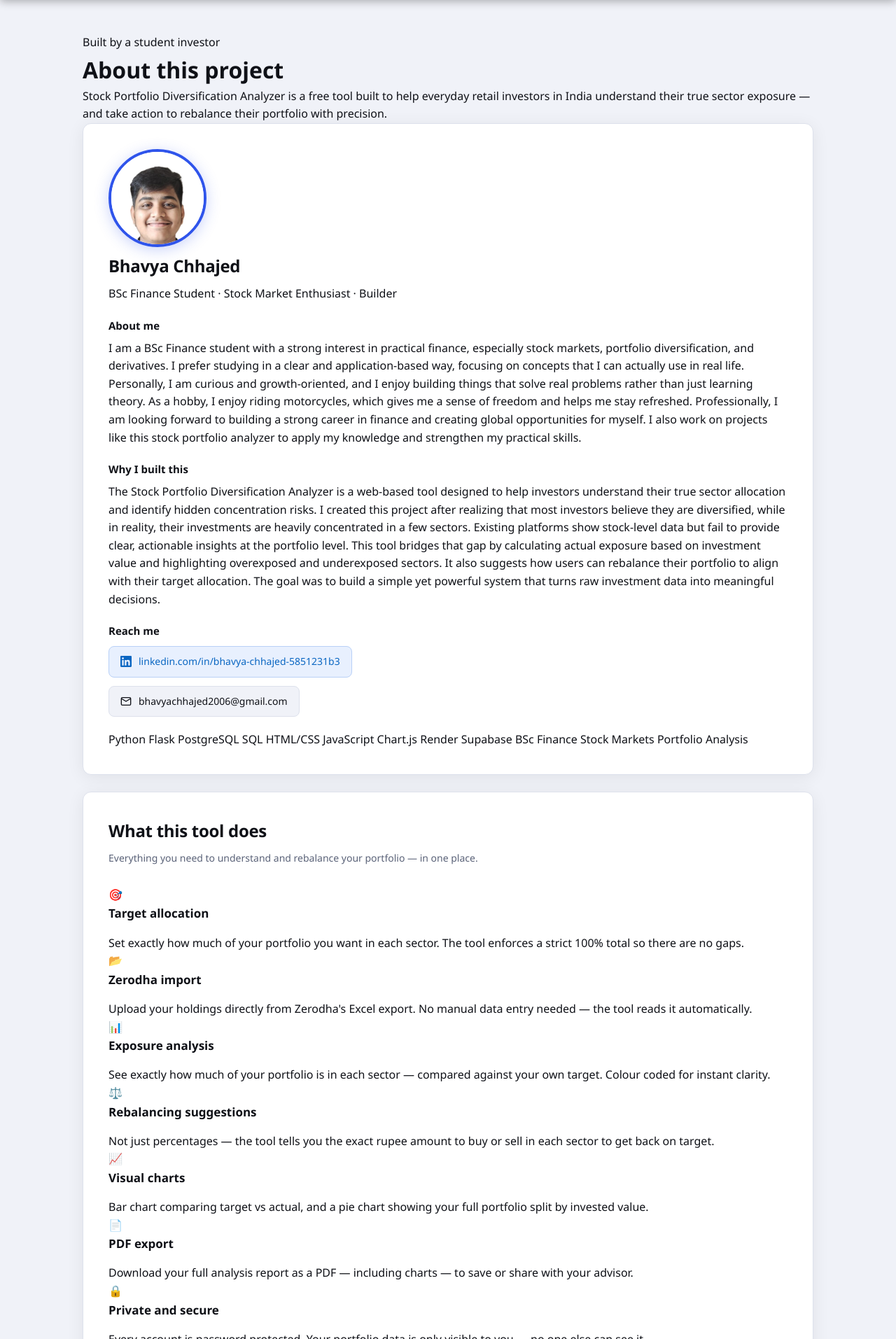
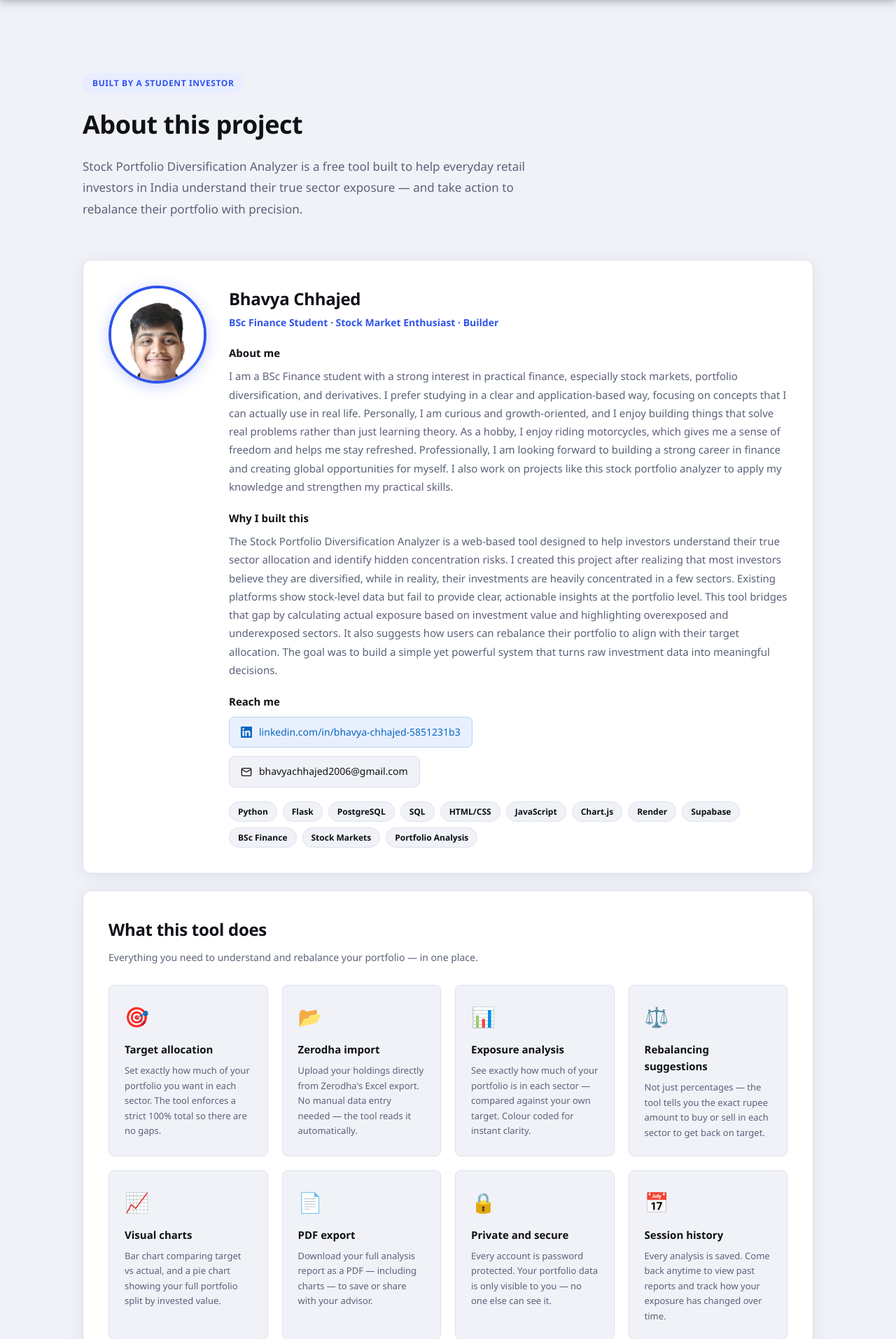
Before and after one commit to Bhavyamahan/stock-portfolio-diversification, a Flask app: page /about in a window 1280 px wide. Shown: the part 64-1977 px from the top of the page at 70% size. Run offline with Flask 3, Linux system fonts and the light colour scheme.

Commit message:
style.css

```diff
--- a/app/static/css/style.css
+++ b/app/static/css/style.css
@@ -243,6 +243,58 @@ input:focus, select:focus { outline: none; border-color: var(--clr-primary); box
   .upload-zone { flex-direction: column; }
   .file-upload-row { flex-direction: column; align-items: flex-start; }
 }
+/* ── About page ──────────────────────────────────────── */
+.about-hero { padding: 56px 0 32px; }
+.about-hero h1 { font-size: 36px; font-weight: 800; margin-bottom: 16px; letter-spacing: -0.5px; }
+.about-hero p { font-size: 17px; color: var(--clr-muted); max-width: 640px; line-height: 1.8; }
+.about-tag { display: inline-block; background: var(--clr-primary-light); color: var(--clr-primary); font-size: 12px; font-weight: 700; padding: 5px 14px; border-radius: 20px; margin-bottom: 16px; text-transform: uppercase; letter-spacing: 0.6px; }
+.about-builder-card { margin-top: 24px; }
+.about-builder { display: flex; gap: 32px; align-items: flex-start; }
+.about-avatar { width: 88px; height: 88px; min-width: 88px; border-radius: 50%; background: linear-gradient(135deg, var(--clr-primary) 0%, #7c3aed 100%); display: flex; align-items: center; justify-content: center; }
+.about-avatar-initials { font-size: 28px; font-weight: 800; color: #fff; }
+.about-builder-info h2 { font-size: 24px; font-weight: 800; margin-bottom: 4px; }
+.about-role { font-size: 14px; color: var(--clr-primary); font-weight: 600; margin-bottom: 14px; }
+.about-bio { font-size: 15px; color: var(--clr-muted); line-height: 1.75; }
+.about-tags { display: flex; flex-wrap: wrap; gap: 8px; margin-top: 18px; }
+.about-skill-tag { background: var(--clr-bg); border: 1px solid var(--clr-border); color: var(--clr-text); padding: 4px 12px; border-radius: 20px; font-size: 12px; font-weight: 600; }
+.feature-grid { display: grid; grid-template-columns: repeat(auto-fit, minmax(220px, 1fr)); gap: 20px; }
+.feature-item { padding: 22px; background: var(--clr-bg); border-radius: var(--radius-sm); border: 1px solid var(--clr-border); }
+.feature-icon { font-size: 28px; margin-bottom: 12px; }
+.feature-item h3 { font-size: 15px; font-weight: 700; margin-bottom: 8px; }
+.feature-item p { font-size: 13px; color: var(--clr-muted); line-height: 1.65; }
+.tech-grid { display: grid; grid-template-columns: repeat(auto-fit, minmax(200px, 1fr)); gap: 16px; }
+.tech-item { padding: 18px 20px; background: var(--clr-bg); border-radius: var(--radius-sm); border: 1px solid var(--clr-border); }
+.tech-name { font-size: 14px; font-weight: 700; margin-bottom: 6px; color: var(--clr-primary); }
+.tech-desc { font-size: 13px; color: var(--clr-muted); line-height: 1.5; }
+
+/* ── Home page upgrades ───────────────────────────────── */
+.hero-badge { display: inline-block; background: var(--clr-primary-light); color: var(--clr-primary); font-size: 12px; font-weight: 700; padding: 6px 16px; border-radius: 20px; margin-bottom: 20px; text-transform: uppercase; letter-spacing: 0.6px; }
+.hero-actions { display: flex; gap: 14px; justify-content: center; flex-wrap: wrap; margin-bottom: 18px; }
+.hero-sub { font-size: 13px; color: var(--clr-muted); margin-top: 4px; }
+.built-by-card { margin-top: 48px; }
+.built-by-inner { display: flex; gap: 28px; align-items: center; }
+.built-by-avatar { width: 72px; height: 72px; min-width: 72px; border-radius: 50%; background: linear-gradient(135deg, var(--clr-primary) 0%, #7c3aed 100%); display: flex; align-items: center; justify-content: center; font-size: 22px; font-weight: 800; color: #fff; }
+.built-by-label { font-size: 11px; font-weight: 700; color: var(--clr-muted); text-transform: uppercase; letter-spacing: 0.8px; margin-bottom: 4px; }
+.built-by-text h3 { font-size: 20px; font-weight: 800; margin-bottom: 8px; }
+.built-by-text p { font-size: 14px; color: var(--clr-muted); line-height: 1.7; }
+
+/* ── Footer upgrade ───────────────────────────────────── */
+.footer-inner { max-width: 1100px; margin: 0 auto; display: flex; justify-content: space-between; align-items: flex-start; gap: 32px; padding: 32px 28px 20px; flex-wrap: wrap; }
+.footer-logo { font-size: 15px; font-weight: 700; color: var(--clr-text); display: block; margin-bottom: 8px; }
+.footer-left p { font-size: 13px; color: var(--clr-muted); max-width: 320px; line-height: 1.6; }
+.footer-right { text-align: right; }
+.footer-right p { font-size: 13px; color: var(--clr-muted); margin-bottom: 4px; }
+.footer-right a { font-size: 13px; color: var(--clr-primary); text-decoration: none; font-weight: 600; }
+.footer-right a:hover { text-decoration: underline; }
+.footer-bottom { text-align: center; padding: 16px 28px; border-top: 1px solid var(--clr-border); font-size: 12px; color: var(--clr-muted); }
+
+@media (max-width: 600px) {
+  .about-builder { flex-direction: column; }
+  .built-by-inner { flex-direction: column; text-align: center; }
+  .footer-inner { flex-direction: column; }
+  .footer-right { text-align: left; }
+}
+
 
 /* ── About photo ─────────────────────────────────────── */
 .about-avatar-wrapper { min-width: 140px; }
```
